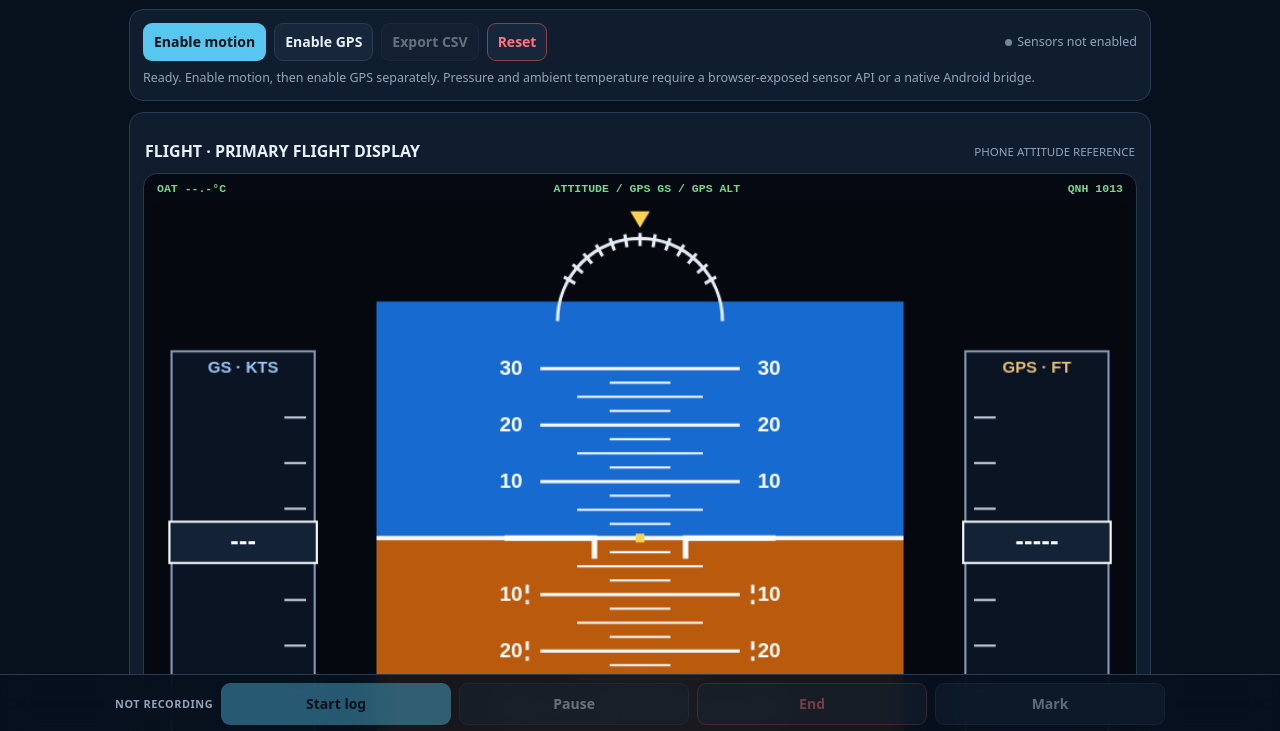
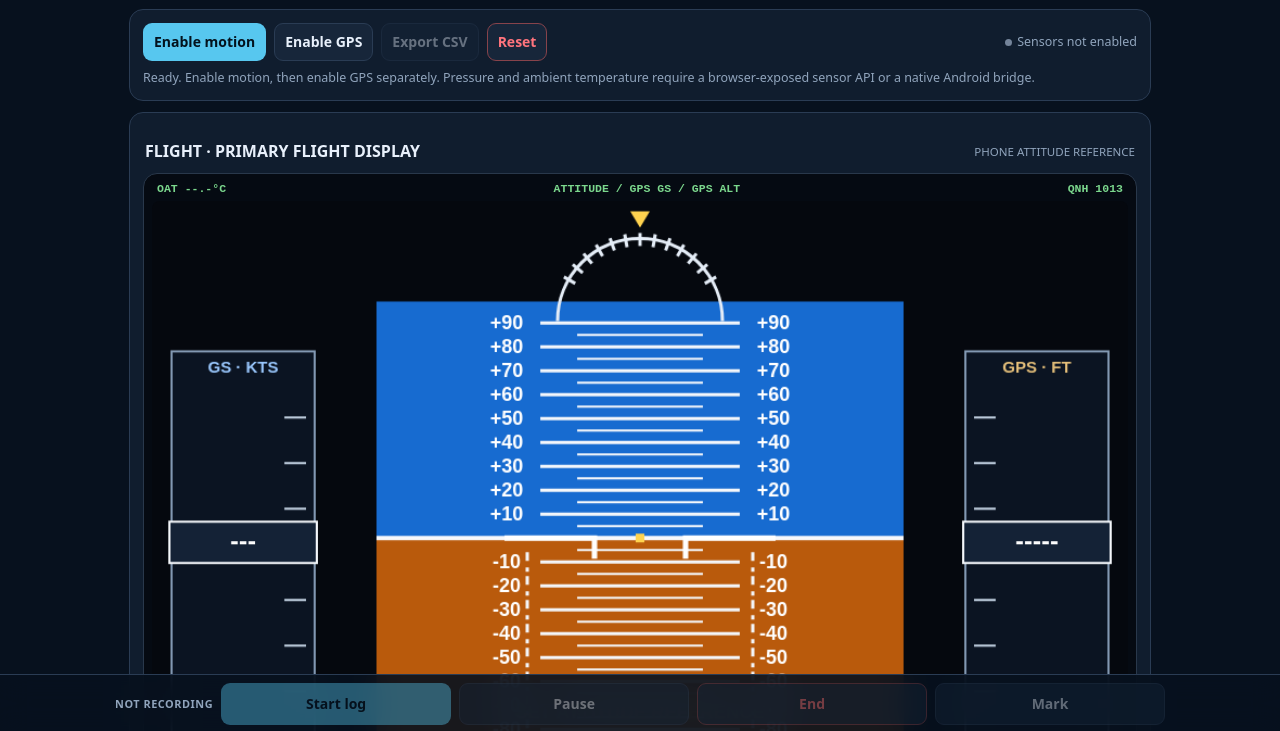
Before and after one commit to b77l/telemetry-tools, a plain HTML site: page flight-data-logger/index.html in a window 1280 px wide. Shown: the part 67-798 px from the top of the page. Drawn offline with Linux system fonts and the light colour scheme.

Commit message:
Update index.html

```diff
--- a/flight-data-logger/index.html
+++ b/flight-data-logger/index.html
@@ -359,20 +359,29 @@ function drawPfd(tilt,c){
  // Clipped, moving blue/brown attitude field.
  ctx.save();ctx.beginPath();ctx.rect(bx,by,boxW,boxH);ctx.clip();
  ctx.save();ctx.translate(cx,cy);
- const pitch=tilt?clamp(tilt.pitch,-45,45):0,roll=tilt?tilt.roll:0;
- ctx.rotate(-roll*RAD);ctx.translate(0,pitch*5.2);
+ const pitch=tilt?clamp(tilt.pitch,-90,90):0,roll=tilt?tilt.roll:0;
+ ctx.rotate(-roll*RAD);ctx.translate(0,pitch*2.2);
  ctx.fillStyle='#176bd0';ctx.fillRect(-w*1.5,-h*2,w*3,h*2);
  ctx.fillStyle='#b95a0c';ctx.fillRect(-w*1.5,0,w*3,h*2);
  // Horizon line
  ctx.strokeStyle='#f7f8fb';ctx.lineWidth=4;ctx.beginPath();ctx.moveTo(-w,0);ctx.lineTo(w,0);ctx.stroke();
  // Pitch ladder, 2.5 / 5 degree graduations.
- for(let d=-30;d<=30;d+=2.5){
+ for(let d=-90;d<=90;d+=5){
    if(d===0)continue;
-   const yy=-d*5.2,major=Math.abs(d%10)<.01,mid=Math.abs(d%5)<.01,half=major?92:(mid?58:28);
-   ctx.strokeStyle='#f4f7fb';ctx.lineWidth=major?3:2;ctx.beginPath();ctx.moveTo(-half,yy);ctx.lineTo(half,yy);ctx.stroke();
-   if(major){ctx.fillStyle='#fff';ctx.font='bold 19px Arial';ctx.textAlign='center';ctx.fillText(String(Math.abs(d)), -half-27, yy+6);ctx.fillText(String(Math.abs(d)),half+27,yy+6)}
-   // Dashed lower half marks the negative pitch ladder.
-   if(d<0&&major){ctx.setLineDash([8,6]);ctx.beginPath();ctx.moveTo(-half-12,yy-9);ctx.lineTo(-half-12,yy+9);ctx.moveTo(half+12,yy-9);ctx.lineTo(half+12,yy+9);ctx.stroke();ctx.setLineDash([])}
+   const yy=-d*2.2,major=Math.abs(d%10)<.01,half=major?92:58;
+   ctx.strokeStyle='#f4f7fb';ctx.lineWidth=major?3:2;
+   ctx.beginPath();ctx.moveTo(-half,yy);ctx.lineTo(half,yy);ctx.stroke();
+   if(major){
+     const label=d>0?'+'+d:'-'+Math.abs(d);
+     ctx.fillStyle='#fff';ctx.font='bold 18px Arial';ctx.textAlign='center';
+     ctx.fillText(label,-half-31,yy+6);ctx.fillText(label,half+31,yy+6);
+   }
+   if(d<0&&major){
+     ctx.setLineDash([8,6]);ctx.beginPath();
+     ctx.moveTo(-half-12,yy-9);ctx.lineTo(-half-12,yy+9);
+     ctx.moveTo(half+12,yy-9);ctx.lineTo(half+12,yy+9);
+     ctx.stroke();ctx.setLineDash([]);
+   }
  }
  ctx.restore();ctx.restore();
  // Bank scale and a pointer that follows relative roll.
@@ -483,7 +492,13 @@ document.querySelectorAll('[data-tab]').forEach(b=>b.addEventListener('click',()
 $('themeBtn').addEventListener('click',()=>{document.documentElement.classList.toggle('light');try{localStorage.setItem('telemetryTheme',document.documentElement.classList.contains('light')?'light':'dark')}catch(e){}drawAllCharts()});try{if(localStorage.getItem('telemetryTheme')==='light')document.documentElement.classList.add('light')}catch(e){}
 $('enableBtn').addEventListener('click',enableMotion);$('gpsBtn').addEventListener('click',enableGps);$('recordBtn').addEventListener('click',startLog);$('pauseBtn').addEventListener('click',pauseLog);$('stopBtn').addEventListener('click',stopLog);$('markBtn').addEventListener('click',mark);$('exportBtn').addEventListener('click',exportCsv);$('resetBtn').addEventListener('click',resetAll);$('zeroBtn').addEventListener('click',zeroAttitude);$('flightZeroBtn').addEventListener('click',zeroAttitude);$('qnh').addEventListener('input',updateUi);$('window').addEventListener('change',drawAllCharts);
 window.addEventListener('beforeunload',e=>{if(recording){e.preventDefault();e.returnValue=''}});document.addEventListener('visibilitychange',()=>{if(document.hidden&&recording)say('Warning: page is in the background. Mobile browsers may throttle or suspend sensor readings.',true)});
-let renderStamp=0;function renderLoop(ts){if(ts-renderStamp>=1000/60){renderStamp=ts;updateUi()}requestAnimationFrame(renderLoop)}requestAnimationFrame(renderLoop);say('Ready. Enable motion, then enable GPS separately. Pressure and ambient temperature require a browser-exposed sensor API or a native Android bridge.');
+const DISPLAY_REFRESH_MS=1000/60;
+let renderStamp=0;
+function renderLoop(ts){
+ if(ts-renderStamp>=DISPLAY_REFRESH_MS){renderStamp=ts;updateUi()}
+ requestAnimationFrame(renderLoop);
+}
+requestAnimationFrame(renderLoop);say('Ready. Enable motion, then enable GPS separately. Pressure and ambient temperature require a browser-exposed sensor API or a native Android bridge.');
 })();
 </script>
 </body>
```
